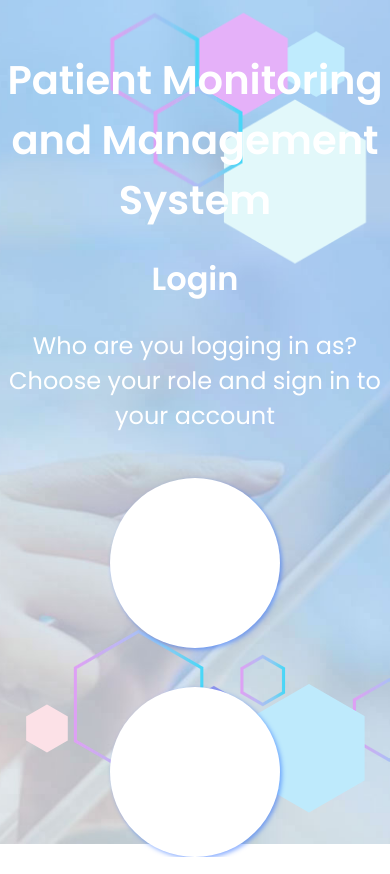
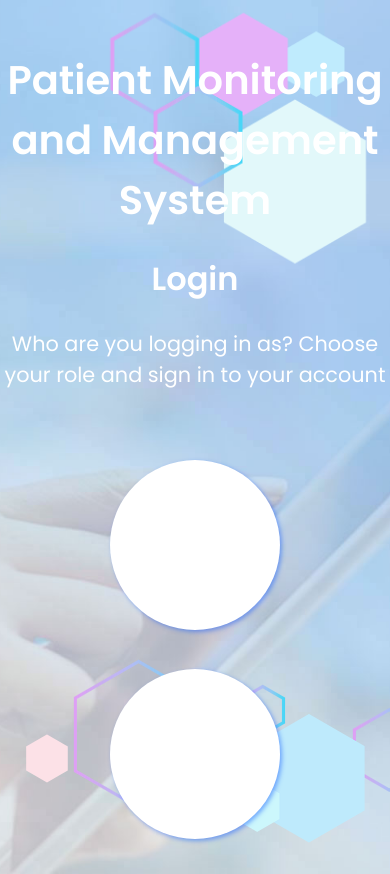
Before and after one commit to bonabelgum/patient-chart-monitoring-system, a Django app: page / in a window 390 px wide. Run offline with Django 5.2, Linux system fonts and the light colour scheme.

Commit message:
fix elements in login

```diff
--- a/Project/App/static/css/style.css
+++ b/Project/App/static/css/style.css
@@ -24,8 +24,8 @@ html, body {
         gap: 20px;
     }
     .admin, .nurse {
-        width: min(25vw, 150px);
-        height: min(25vw, 150px);
+        width: min(25vw, 130px);
+        height: min(25vw, 130px);
     }
 }
 
@@ -50,7 +50,6 @@ html, body {
 
     margin:0;
     padding:0;
-    max-height: 70vh;
     min-height: 100vh;
     width: 100%;
     display: flex;
@@ -58,7 +57,7 @@ html, body {
     align-items: center;
     justify-content: flex-start;
     padding-top: 0;
-    padding-bottom: 0;
+    padding-bottom: 30px;
 }
 .login-page h1{
     font-size: 2.5rem;
@@ -68,7 +67,8 @@ html, body {
     font-size: 2rem;
 }
 .login-page p{
-    font-size: 1.5rem;
+    font-size: 1.3rem;
+    padding-bottom: 25px;
 }
 .login-page h1, .login-page h2, .login-page p {
     width: 100%;
```
